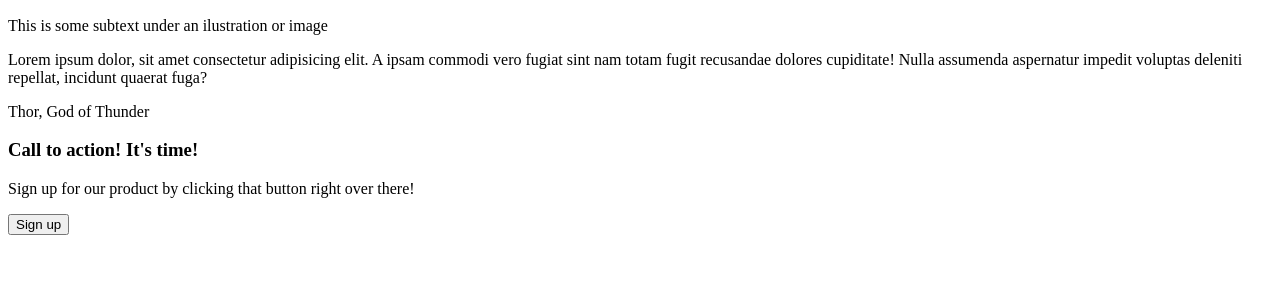
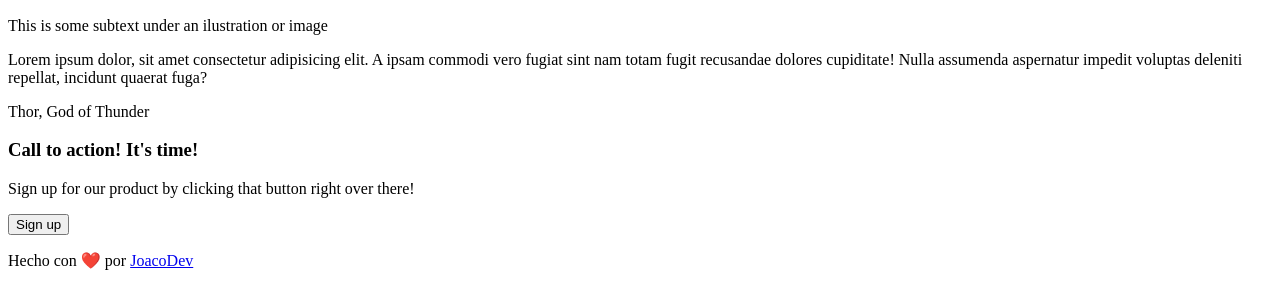
Before and after one commit to joaquinmoralest/odin-landing-page, a plain HTML site: page index.html in a window 1280 px wide. Shown: the part 2010-2296 px from the top of the page. Before the commit the page ends 2253 px from the top, so only its background shows below. Drawn offline with Linux system fonts and the light colour scheme.

Commit message:
Add HTML the footer

```diff
--- a/index.html
+++ b/index.html
@@ -78,5 +78,10 @@
       </div>
     </div>
   </section>
+  <footer>
+    <div class="container">
+      <p>Hecho con ❤️ por <a href="https://www.joacodev.com">JoacoDev</a></p>
+    </div>
+  </footer>
 </body>
 </html>
```
